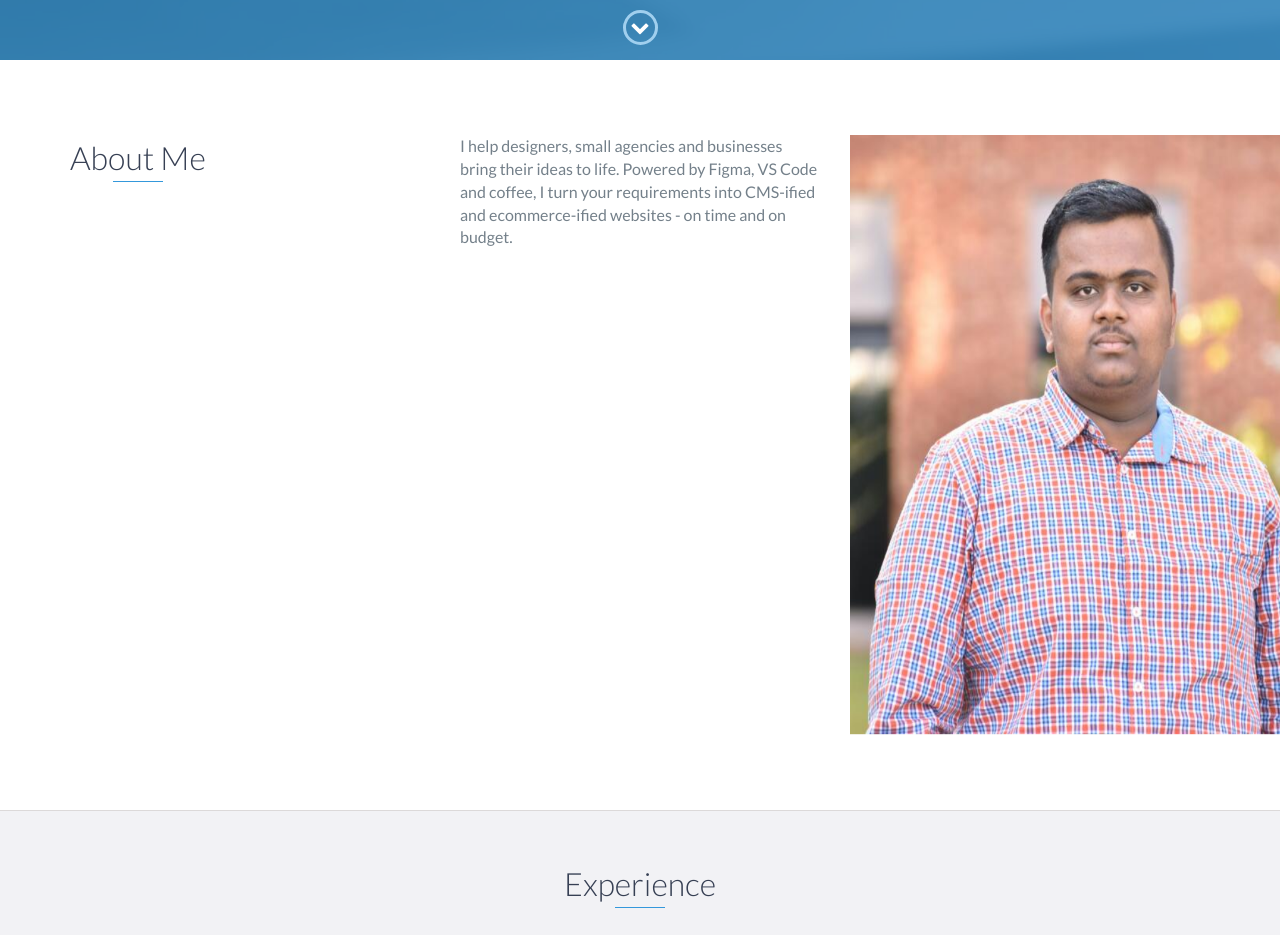
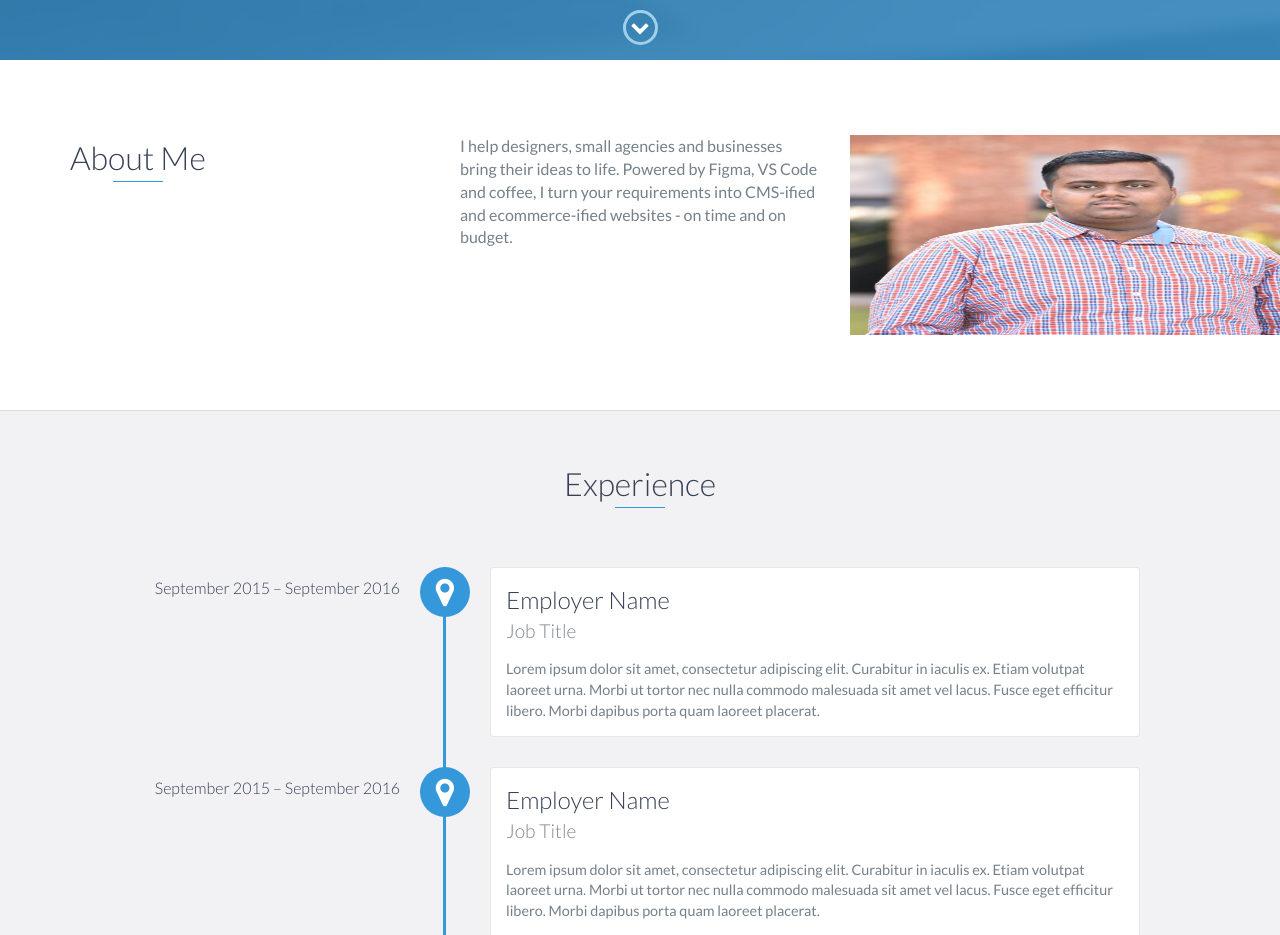
Before and after one commit to shavy4452/piyushcv, a plain HTML site: page index.html in a window 1280 px wide. Shown: the part 740-1675 px from the top of the page. Drawn offline with nearby package versions, Linux system fonts and the light colour scheme.

Commit message:
Update index.html

```diff
--- a/index.html
+++ b/index.html
@@ -77,7 +77,7 @@
                     </p>
                 </div>
 		    <div class="col-md-4">
-   <img src="profilepic.png" alt="Piyush Kumar" width="500" height="600">
+   <img src="profilepic.png" alt="Piyush Kumar" width="500" height="200">
                 </div>
             </div>
         </div>
```
